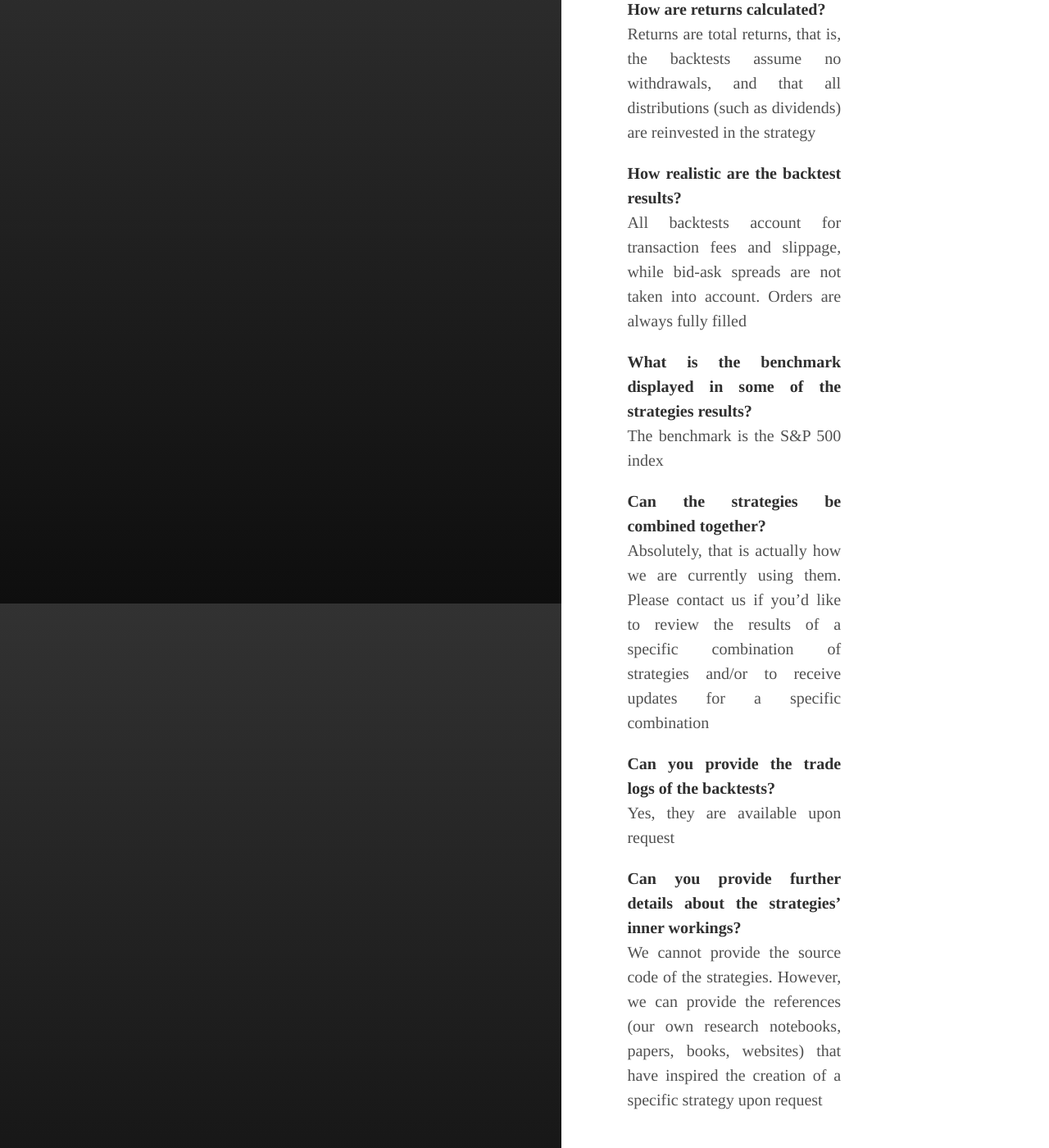
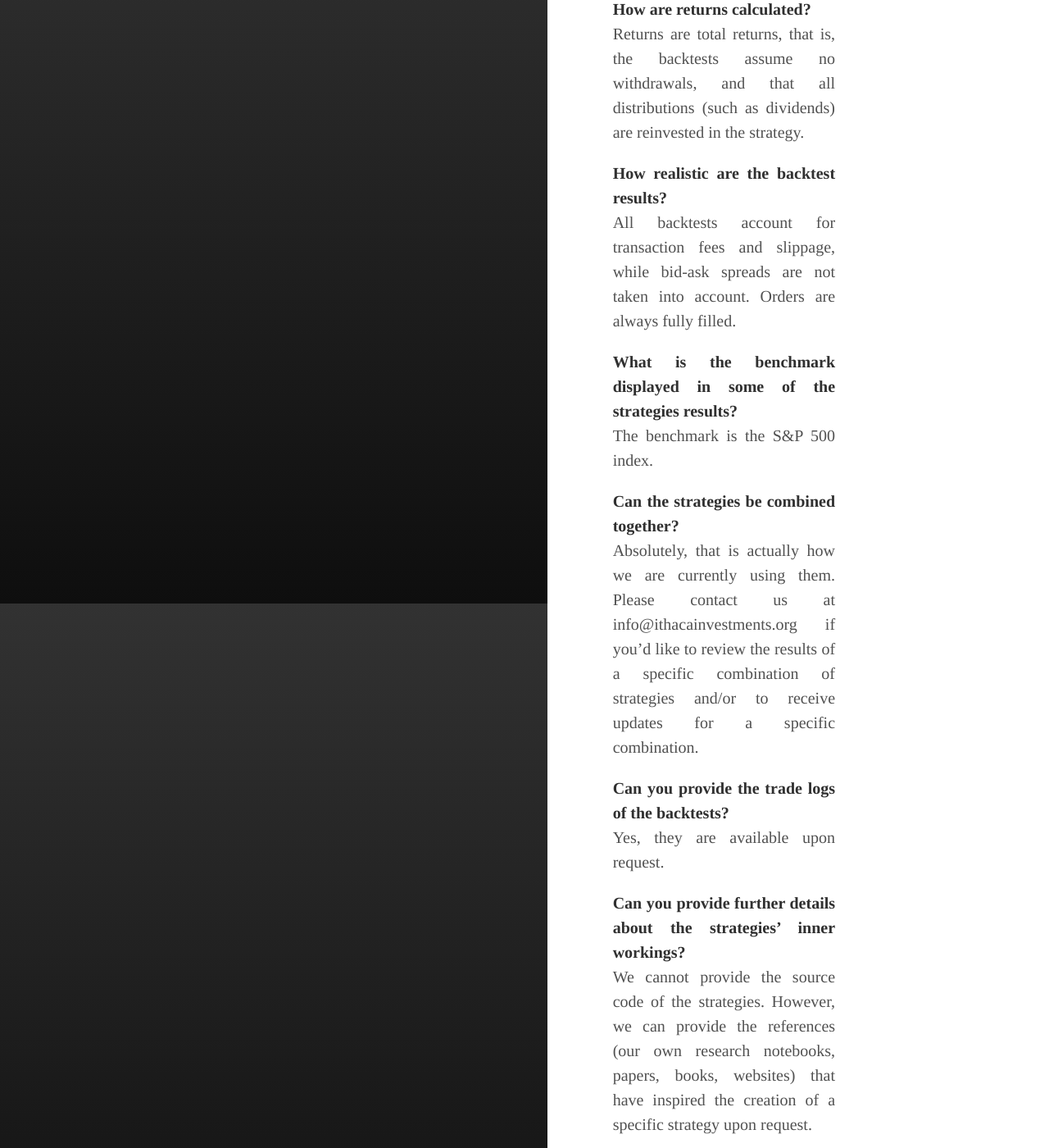
Before and after one commit to IthacaResearch/ithacaresearch.github.io, a Jekyll site: the page built from category/strategies.md, in a window 1280 px wide and 1400 px high, scrolled down 1064 px. Shown: the whole window at 82% size. Built offline with Jekyll 4.4.1, drawn with Linux system fonts in a browser that asks for light colours; some of the changed lines change nothing that is shown; some of the changed text lies outside the part shown.

Commit message:
Update strategies.md

```diff
--- a/category/strategies.md
+++ b/category/strategies.md
@@ -23,19 +23,22 @@
 ## FAQs
 
 **How are returns calculated?**<br>
-Returns are total returns, that is, the backtests assume no withdrawals, and that all distributions (such as dividends) are reinvested in the strategy
+Returns are total returns, that is, the backtests assume no withdrawals, and that all distributions (such as dividends) are reinvested in the strategy.
 
 **How realistic are the backtest results?**<br>
-All backtests account for transaction fees and slippage, while bid-ask spreads are not taken into account. Orders are always fully filled
+All backtests account for transaction fees and slippage, while bid-ask spreads are not taken into account. Orders are always fully filled.
 
 **What is the benchmark displayed in some of the strategies results?**<br>
-The benchmark is the S&P 500 index
+The benchmark is the S&P 500 index.
 
 **Can the strategies be combined together?**<br>
-Absolutely, that is actually how we are currently using them. Please contact us if you'd like to review the results of a specific combination of strategies and/or to receive updates for a specific combination
+Absolutely, that is actually how we are currently using them. Please contact us at info@ithacainvestments.org if you'd like to review the results of a specific combination of strategies and/or to receive updates for a specific combination.
 
 **Can you provide the trade logs of the backtests?**<br>
-Yes, they are available upon request
+Yes, they are available upon request.
 
 **Can you provide further details about the strategies' inner workings?**<br>
-We cannot provide the source code of the strategies. However, we can provide the references (our own research notebooks, papers, books, websites) that have inspired the creation of a specific strategy upon request
+We cannot provide the source code of the strategies. However, we can provide the references (our own research notebooks, papers, books, websites) that have inspired the creation of a specific strategy upon request.
+
+**Can you help us implementing and testing a new strategy/idea?**<br>
+Yes, please contact us at info@ithacainvestments.org
```
